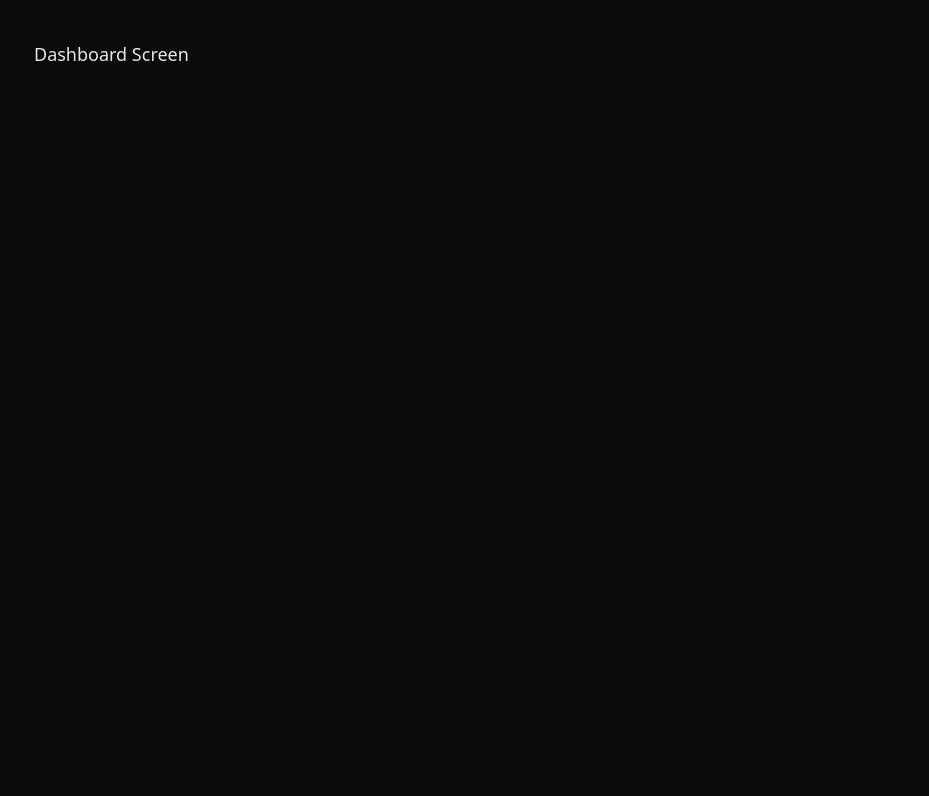
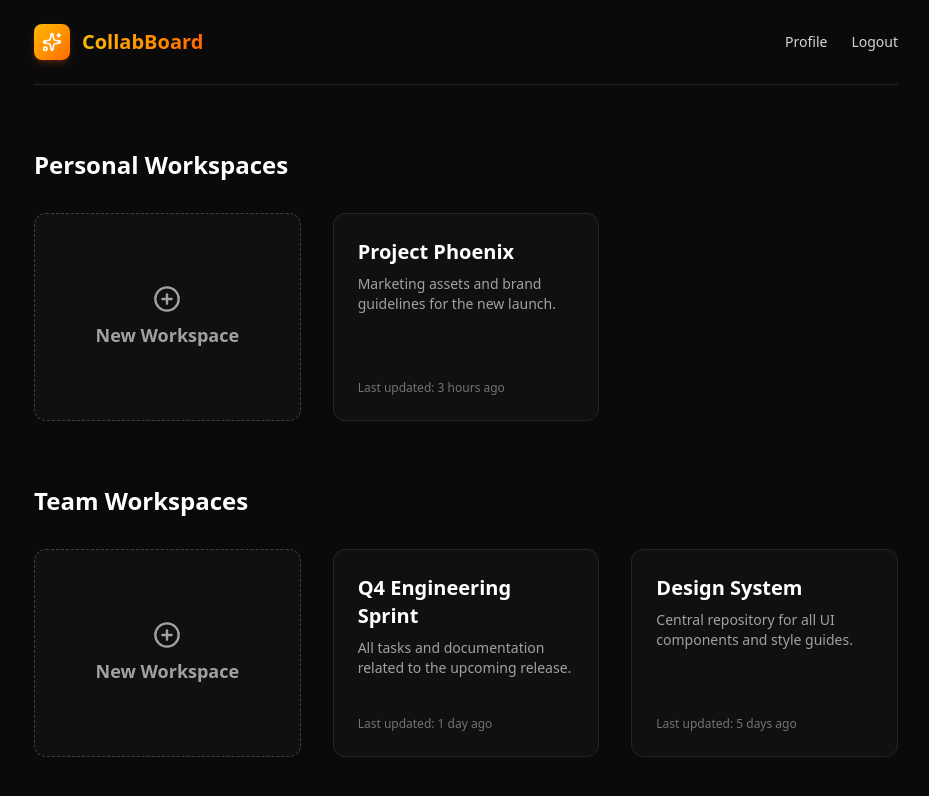
Before and after one commit to Krishnanand2517/collab-board, a React (Vite) app in the folder client/: page /dashboard in a window 1280 px wide. Shown: the top 796 px of the page, without its empty margins (174-1103 px from the left). Built offline with nearby package versions, Linux system fonts and the light colour scheme.

Commit message:
style: Design the dashboard screen

```diff
--- a/client/src/screens/DashboardScreen.tsx
+++ b/client/src/screens/DashboardScreen.tsx
@@ -1,7 +1,121 @@
+import { Sparkles, PlusCircle } from "lucide-react";
+
+import Footer from "../components/Footer";
+
 const DashboardScreen = () => {
   return (
-    <div>
-      <h1 className="text-lg">Dashboard Screen</h1>
+    <div className="fixed inset-0 bg-neutral-950 text-white/90 overflow-y-auto overflow-x-hidden">
+      <div className="px-6 md:px-20 lg:px-52 2xl:px-80">
+        {/* --- Navigation --- */}
+        <nav className="relative z-10 flex items-center justify-between py-6 border-b border-white/10">
+          <div className="flex items-center space-x-3">
+            <div className="w-9 h-9 bg-gradient-to-br from-amber-400 to-orange-500 rounded-lg flex items-center justify-center shadow-md shadow-orange-500/20">
+              <Sparkles className="w-5 h-5 text-white" />
+            </div>
+            <span className="text-xl font-bold bg-gradient-to-r from-amber-400 to-orange-500 bg-clip-text text-transparent">
+              CollabBoard
+            </span>
+          </div>
+
+          <div className="flex items-center space-x-6 text-sm font-medium text-neutral-300">
+            <a
+              href="#"
+              className="hover:text-amber-400 transition-colors duration-300"
+            >
+              Profile
+            </a>
+            <a
+              href="#"
+              className="hover:text-amber-400 transition-colors duration-300"
+            >
+              Logout
+            </a>
+          </div>
+        </nav>
+
+        <main className="py-16 space-y-16">
+          {/* --- Personal Workspaces --- */}
+          <div>
+            <h2 className="text-2xl font-semibold mb-8 text-white">
+              Personal Workspaces
+            </h2>
+
+            <div className="grid grid-cols-1 md:grid-cols-2 lg:grid-cols-3 gap-8">
+              {/* --- New Workspace --- */}
+              <div className="group flex h-52 cursor-pointer flex-col items-center justify-center gap-2 rounded-xl border border-dashed border-neutral-700 bg-neutral-900/50 transition-all duration-300 hover:border-amber-400/80 hover:bg-neutral-900">
+                <PlusCircle className="h-7 w-7 text-neutral-400 transition-colors duration-300 group-hover:text-amber-400" />
+                <span className="font-bold text-lg text-neutral-400 transition-colors duration-300 group-hover:text-amber-400">
+                  New Workspace
+                </span>
+              </div>
+
+              {/* --- Example Workspace --- */}
+              <div className="group flex h-52 cursor-pointer flex-col justify-between rounded-xl border border-neutral-800 bg-neutral-900/50 p-6 transition-all duration-300 hover:-translate-y-1 hover:border-amber-400/30 hover:bg-neutral-900">
+                <div>
+                  <h3 className="text-xl font-bold text-white">
+                    Project Phoenix
+                  </h3>
+                  <p className="mt-2 text-sm text-neutral-400">
+                    Marketing assets and brand guidelines for the new launch.
+                  </p>
+                </div>
+                <p className="text-xs text-neutral-500">
+                  Last updated: 3 hours ago
+                </p>
+              </div>
+            </div>
+          </div>
+
+          {/* --- Team Workspaces --- */}
+          <div>
+            <h2 className="text-2xl font-semibold mb-8 text-white">
+              Team Workspaces
+            </h2>
+
+            {/* --- New Workspace --- */}
+            <div className="grid grid-cols-1 md:grid-cols-2 lg:grid-cols-3 gap-8">
+              <div className="group flex h-52 cursor-pointer flex-col items-center justify-center gap-2 rounded-xl border border-dashed border-neutral-700 bg-neutral-900/50 transition-all duration-300 hover:border-amber-400/80 hover:bg-neutral-900">
+                <PlusCircle className="h-7 w-7 text-neutral-400 transition-colors duration-300 group-hover:text-amber-400" />
+                <span className="font-bold text-lg text-neutral-400 transition-colors duration-300 group-hover:text-amber-400">
+                  New Workspace
+                </span>
+              </div>
+
+              {/* --- Example Workspace --- */}
+              <div className="group flex h-52 cursor-pointer flex-col justify-between rounded-xl border border-neutral-800 bg-neutral-900/50 p-6 transition-all duration-300 hover:-translate-y-1 hover:border-amber-400/30 hover:bg-neutral-900">
+                <div>
+                  <h3 className="text-xl font-bold text-white">
+                    Q4 Engineering Sprint
+                  </h3>
+                  <p className="mt-2 text-sm text-neutral-400">
+                    All tasks and documentation related to the upcoming release.
+                  </p>
+                </div>
+                <p className="text-xs text-neutral-500">
+                  Last updated: 1 day ago
+                </p>
+              </div>
+
+              {/* --- Example Workspace --- */}
+              <div className="group flex h-52 cursor-pointer flex-col justify-between rounded-xl border border-neutral-800 bg-neutral-900/50 p-6 transition-all duration-300 hover:-translate-y-1 hover:border-amber-400/30 hover:bg-neutral-900">
+                <div>
+                  <h3 className="text-xl font-bold text-white">
+                    Design System
+                  </h3>
+                  <p className="mt-2 text-sm text-neutral-400">
+                    Central repository for all UI components and style guides.
+                  </p>
+                </div>
+                <p className="text-xs text-neutral-500">
+                  Last updated: 5 days ago
+                </p>
+              </div>
+            </div>
+          </div>
+        </main>
+      </div>
+
+      <Footer />
     </div>
   );
 };
--- a/client/src/screens/LandingScreen.tsx
+++ b/client/src/screens/LandingScreen.tsx
@@ -10,6 +10,7 @@ import {
 } from "lucide-react";
 
 import { features, testimonials } from "../data";
+import Footer from "../components/Footer";
 
 const LandingScreen = () => {
   const [mousePosition, setMousePosition] = useState({ x: 0, y: 0 });
@@ -246,10 +247,13 @@ const LandingScreen = () => {
           </p>
 
           <div className="flex flex-col sm:flex-row gap-4 justify-center items-center mb-8">
-            <button className="bg-gradient-to-r from-amber-500 to-orange-500 px-8 py-4 rounded-xl font-semibold text-lg hover:from-amber-400 hover:to-orange-400 transition-all duration-300 cursor-pointer group">
+            <a
+              href="/signup"
+              className="bg-gradient-to-r from-amber-500 to-orange-500 px-8 py-4 rounded-xl font-semibold text-lg hover:from-amber-400 hover:to-orange-400 transition-all duration-300 cursor-pointer group"
+            >
               Get Started Free
               <ArrowRight className="w-5 h-5 ml-2 inline-block group-hover:translate-x-1 transition-transform duration-300" />
-            </button>
+            </a>
             <button className="border border-white/20 px-8 py-4 rounded-xl font-semibold text-lg hover:border-amber-500/50 hover:bg-amber-500/5 transition-all duration-300 cursor-pointer">
               Watch Demo
             </button>
@@ -258,54 +262,7 @@ const LandingScreen = () => {
       </section>
 
       {/* Footer */}
-      <footer className="relative z-10 border-t border-white/10 py-12 px-6 md:px-20 lg:px-52 2xl:px-80 mt-20">
-        <div className="flex flex-col md:flex-row justify-between items-center">
-          <div className="flex items-center space-x-2 mb-4 md:mb-0">
-            <div className="w-8 h-8 bg-gradient-to-br from-amber-400 to-orange-500 rounded-lg flex items-center justify-center">
-              <Sparkles className="w-5 h-5 text-white" />
-            </div>
-            <span className="text-xl font-bold bg-gradient-to-r from-amber-400 to-orange-500 bg-clip-text text-transparent">
-              CollabBoard
-            </span>
-          </div>
-
-          <div className="flex space-x-8 text-white/60">
-            <a
-              href="#"
-              className="hover:text-amber-400 transition-colors duration-300"
-            >
-              Privacy
-            </a>
-            <a
-              href="#"
-              className="hover:text-amber-400 transition-colors duration-300"
-            >
-              Terms
-            </a>
-            <a
-              href="#"
-              className="hover:text-amber-400 transition-colors duration-300"
-            >
-              Support
-            </a>
-          </div>
-        </div>
-
-        <div className="text-center text-white/40 text-sm mt-8">
-          © 2025 CollabBoard. All rights reserved.
-          <br />
-          <span className="text-white/70">
-            Made with 🧡 by{" "}
-            <a
-              href="https://github.com/Krishnanand2517"
-              target="_blank"
-              className="text-white/90 hover:underline hover:text-amber-400"
-            >
-              Krishnanand Yadav
-            </a>
-          </span>
-        </div>
-      </footer>
+      <Footer />
     </div>
   );
 };
```
